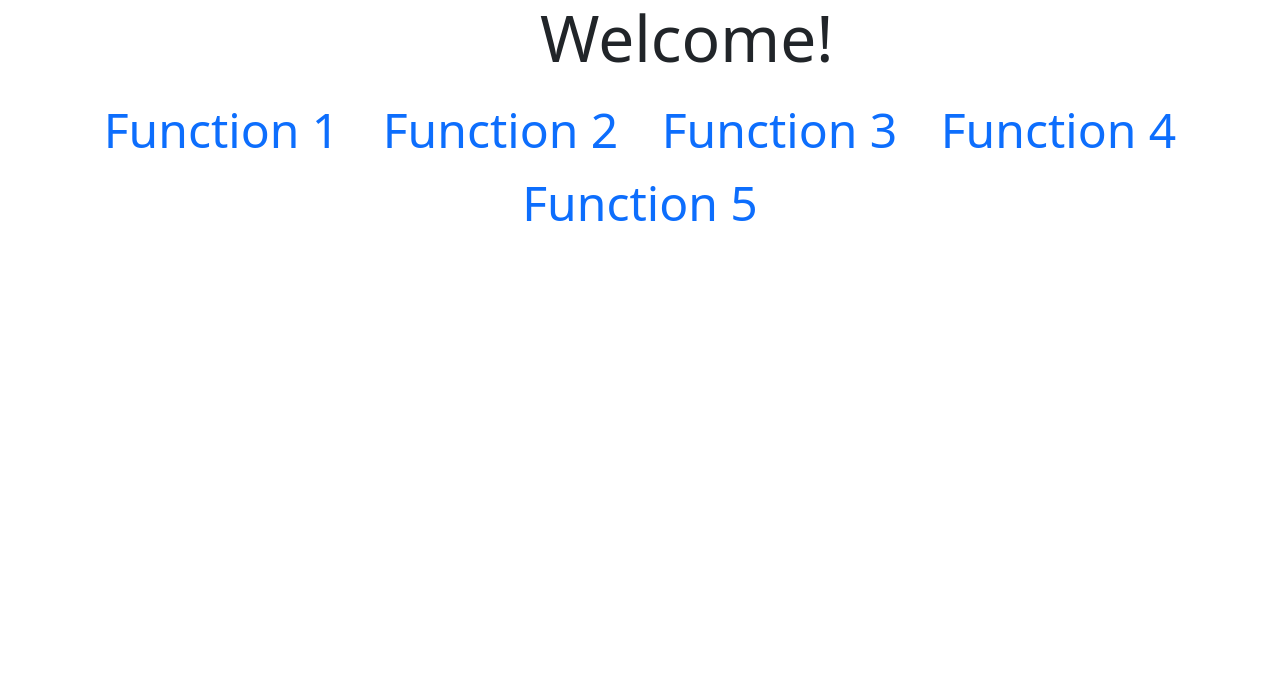
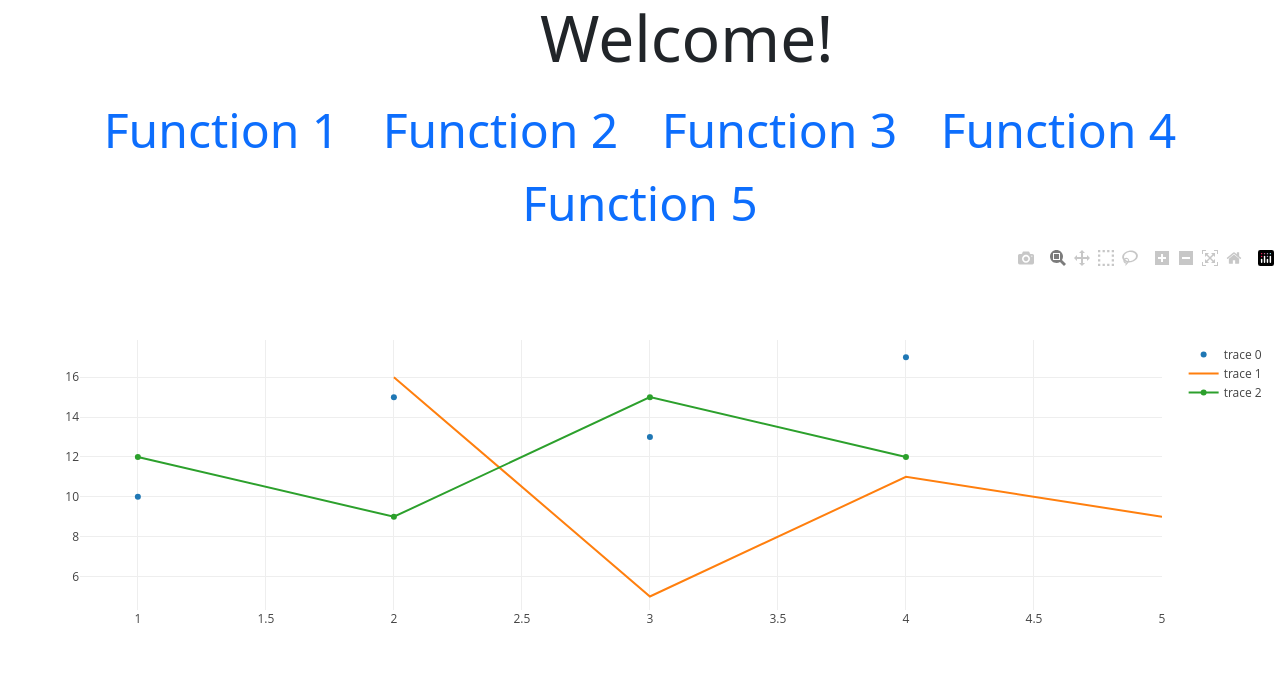
Before and after one commit to ddavydova/MIS4013HW6, a PHP site: page /f3.php in a window 1280 px wide. Shown: the top 689 px of the page. Run offline with PHP 8.4, Linux system fonts and the light colour scheme; data that the repository does not hold is empty; some libraries are stand-ins or nearby versions.

Commit message:
Update f3.php

```diff
--- a/f3.php
+++ b/f3.php
@@ -2,6 +2,14 @@
 <?php include("links.php");?>
 
 <script src="https://d3js.org/d3.v7.min.js"></script>
+
+	<!-- Load plotly.js into the DOM -->
+	<script src='https://cdn.plot.ly/plotly-2.16.1.min.js'></script>
+
+
+<body>
+	<div id='myDiv'><!-- Plotly chart will be drawn inside this DIV --></div>
+</body>
 <script>
 var trace1 = {
   x: [1, 2, 3, 4],
@@ -28,5 +36,5 @@ var data = [trace1, trace2, trace3];
 
 Plotly.newPlot('myDiv', data);
 </script>
-</body>
+
 </html>
```
